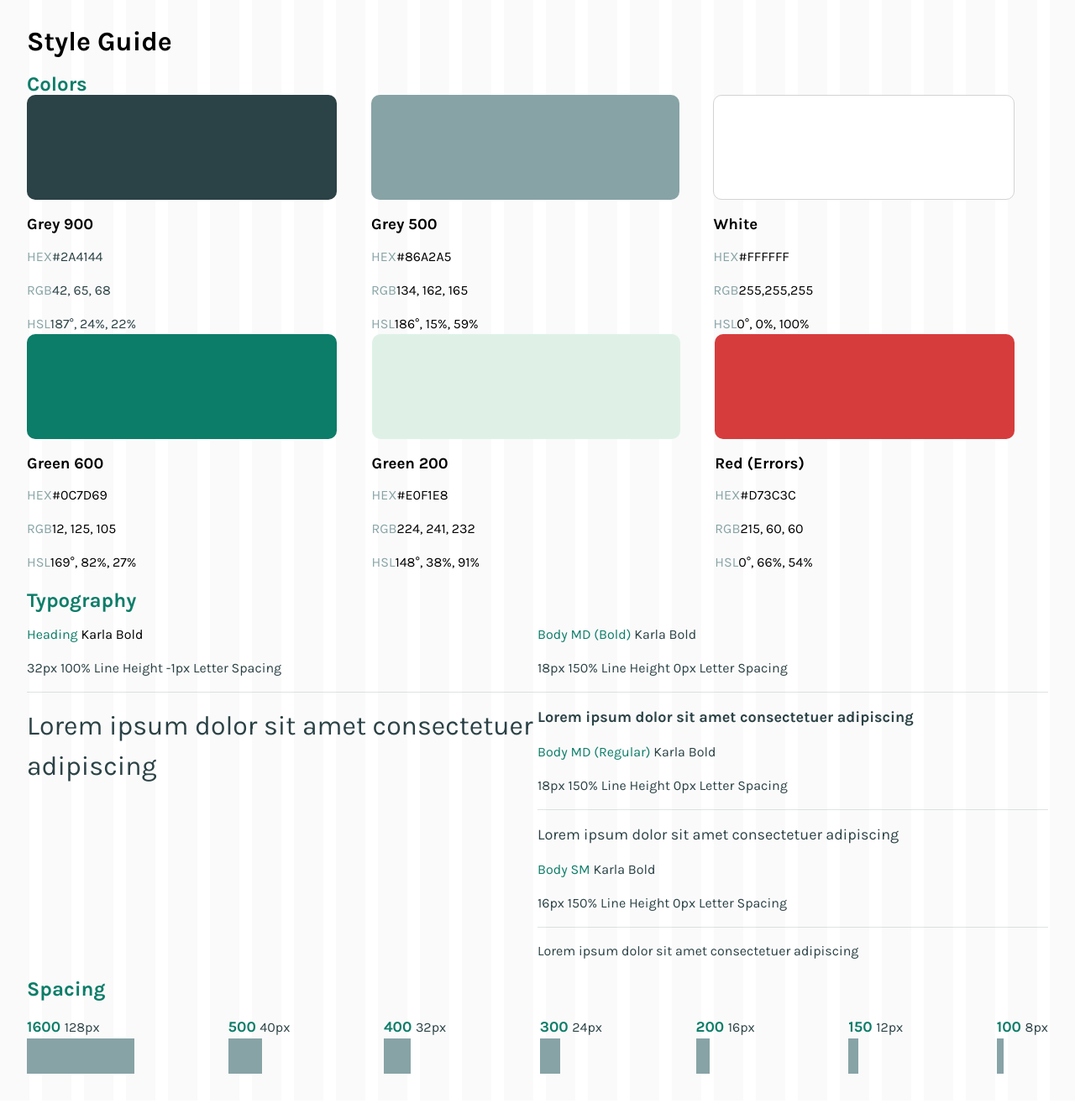
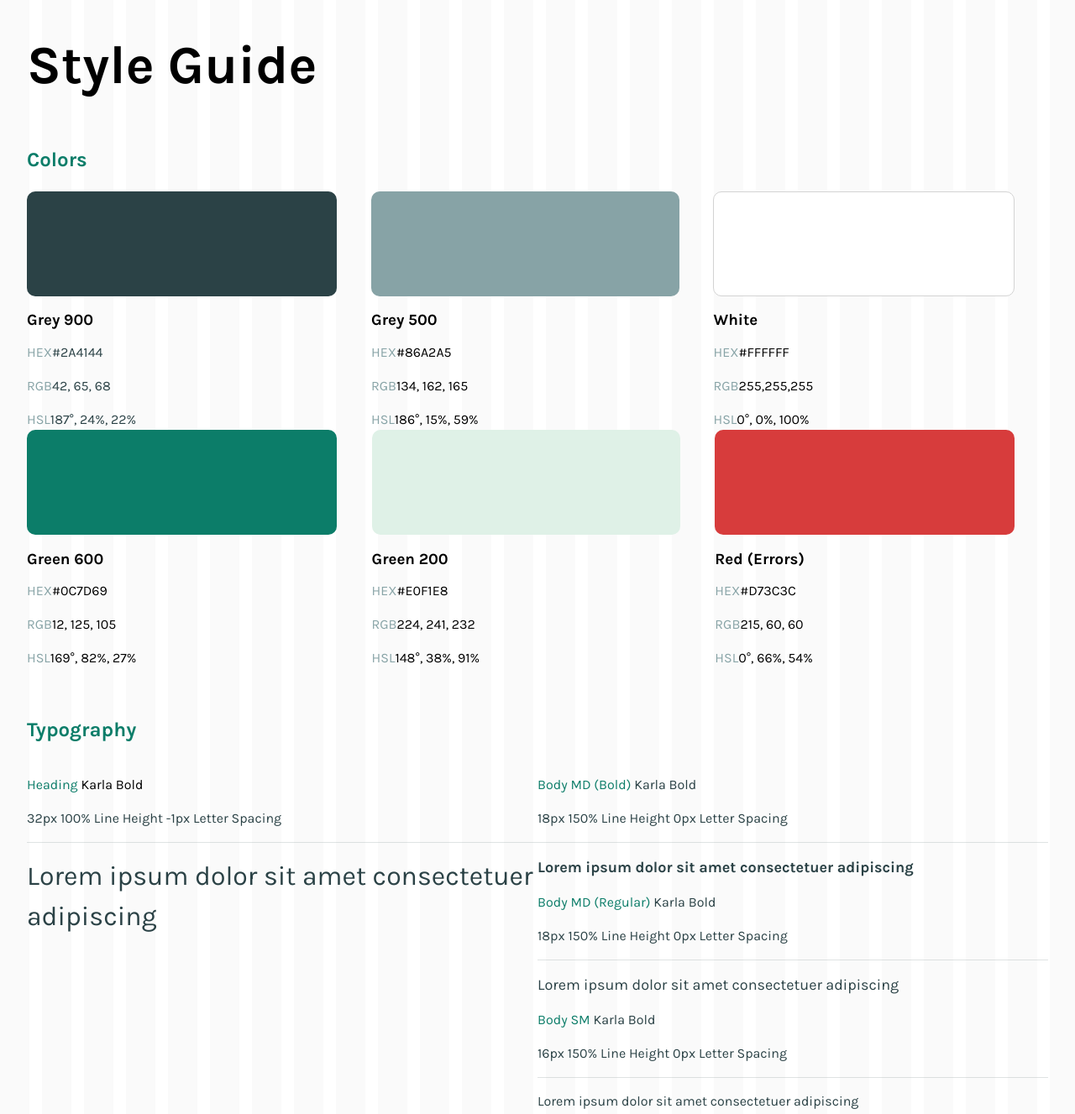
Before and after one commit to nataliesmyth/FEM-contact-form, a plain HTML site: page design-system.html in a window 1280 px wide. Shown: the top 1327 px of the page at 84% size. Drawn offline with Linux system fonts and the light colour scheme.

Commit message:
adjusted spacing

```diff
--- a/design-system.html
+++ b/design-system.html
@@ -10,10 +10,10 @@
   <title>Contact Form Design System</title>
 </head>
 <body>
-  <h1>Style Guide</h1>
+  <h1 style="font-size: 4rem; margin-block-end: 1em;">Style Guide</h1>
   <main>
     <section class="Colors">
-      <h2 class="text-green">Colors</h2>
+      <h2 class="text-green" style="padding-block-end: 1em;">Colors</h2>
 
       <div class="flex">
         <div style="flex-grow: 1">
@@ -68,8 +68,8 @@
       </div>
     </section>
 
-    <section class="Typography">
-      <h2 class="text-green">Typography</h2>
+    <section class="Typography" style="padding-block: 1em;">
+      <h2 class="text-green" style="padding-block: 1em;">Typography</h2>
       <div class="flex">
         <div class="flow" style="flex-basis: 100%; --flow-space: 1rem;">
           <p><span class="text-green">Heading</span> Karla Bold</p>
@@ -94,8 +94,8 @@
         </div>
       </div>
     </section>
-    <section class="Spacing">
-      <h2 class="text-green">Spacing</h2>
+    <section class="Spacing" style="padding-block: 1em;">
+      <h2 class="text-green" style="padding-block: 1em;">Spacing</h2>
       <div class="flex" style="justify-content: space-between;">
         <div class="spacing-container">
           <p class="text-green fs-body fw-bold">1600    <span class="text-dark-grey fs-small fw-reg">128px</span></p>
```
